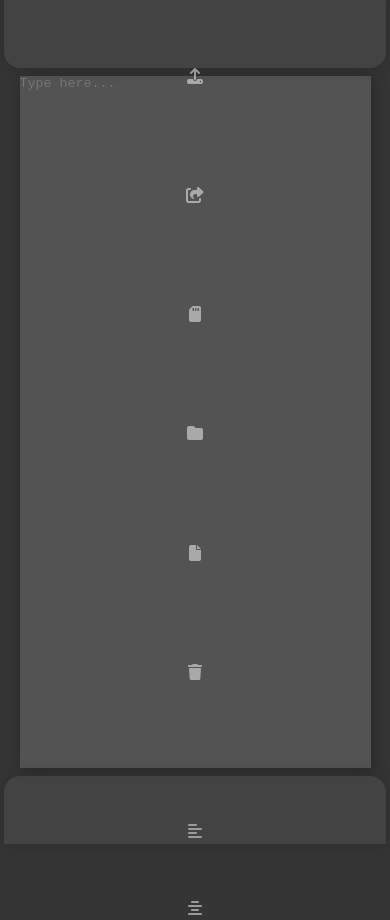
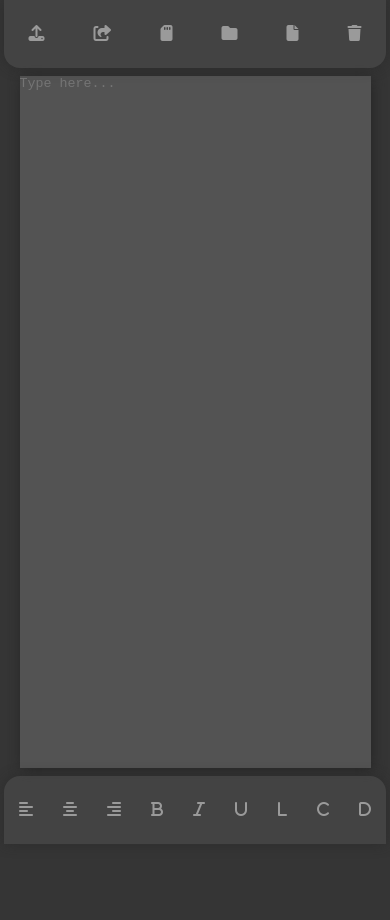
Before and after one commit to AcousticCh/online-text-editor, a plain HTML site: page text_editor/index.html in a window 390 px wide. Drawn offline with Linux system fonts and the light colour scheme.

Commit message:
icons now responsive

```diff
--- a/text_editor/styles.css
+++ b/text_editor/styles.css
@@ -19,6 +19,8 @@ body {
     top: 3vh;
     width: 10vw;
     height: 94vh;
+
+    gap: 2vh;
     background: #535353;
     opacity: 0.5;
     border-top-right-radius: 1em;
@@ -42,81 +44,80 @@ body {
 }
 
 .flex-file-toolbar {
+    height: 100%;
     display: flex;
     flex-direction: column;
-    justify-content: center;
+    justify-content: space-around;
     align-items: center;
-    padding-top: 2vh;
     color: #fff;
 }
 
 .post {
-    padding: 6vh 0vh;
+
 }
 
 .share {
-    padding: 6vh 0vh;
+
 }
+.save {
 
-.save {
-    padding: 6vh 0vh;
 }
 
 .open {
-    padding: 6vh 0vh;
+
 }
 
 .new {
-    padding: 6vh 0vh;
+
 }
 
 .delete {
-    padding: 6vh 0vh;
+
 }
 
 .flex-textarea-toolbar {
+    height: 100%;
     display: flex;
     flex-direction: column;
-    justify-content: center;
+    justify-content: space-around;
     align-items: center;
-    padding-top: 2vh;
     color: #fff;
 }
 
 .align-left {
-    padding: 3.5vh 0vw;
+
 }
 
 .align-center {
-    padding: 3.5vh 0vw;
+
 }
 
 .align-right {
-    padding: 3.5vh 0vw;
+
 }
 
 .bold-text {
-    padding: 3.5vh 0vw;
+
 }
 
 .italic-text {
-    padding: 3.5vh 0vw;
+
 }
 
 .uppercase {
-    padding: 3.5vh 0vw;
+
 }
 
 .lowercase {
-    padding: 3.5vh 0vw;
+
 }
 
 .capitalize {
-    padding: 3.5vh 0vw;
+
 }
 
 .clear-text {
-    padding: 3.5vh 0vw;
+
 }
 
 #file-toolbar:hover,
@@ -177,6 +178,14 @@ body {
         border-bottom-right-radius: 0em;
     }
 
+    .flex-file-toolbar {
+        flex-direction: row;
+    }
+
+    .flex-textarea-toolbar {
+        flex-direction: row;
+    }
+
     #textarea-box {
         margin: 9vh auto;
         width: 90vw;
```
